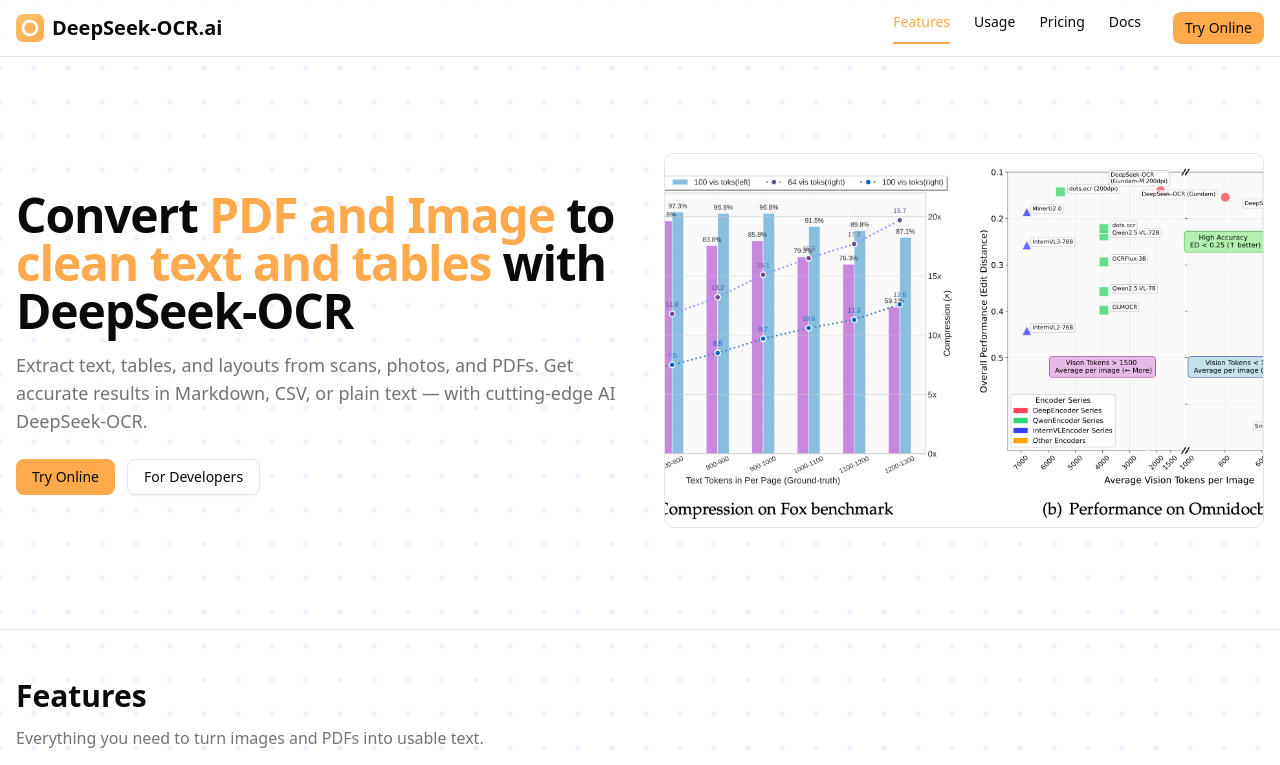
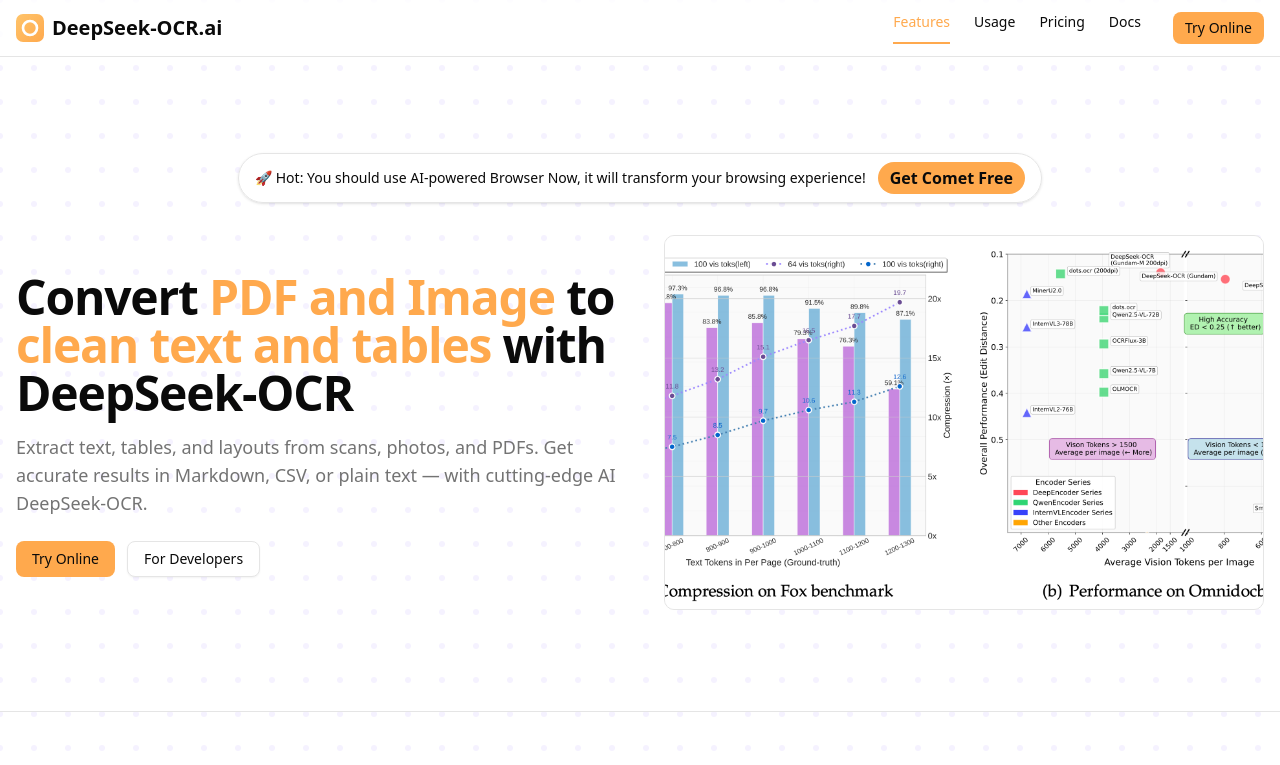
Before and after one commit to cmingxu/deepseek-ocr.ai, a Next.js app: page / in a window 1280 px wide. Shown: the top 765 px of the page. Built offline with nearby package versions, Linux system fonts and the light colour scheme; no server answers.

Commit message:
add comet affilation link
Signed-off-by: kevin.xu <cming.xu@gmail.com>

```diff
--- a/src/app/app/page.tsx
+++ b/src/app/app/page.tsx
@@ -1,6 +1,7 @@
 "use client";
 
 import React, { useCallback, useMemo, useRef, useState } from "react";
+import Link from "next/link";
 
 type OutputFormat = "markdown" | "csv" | "text";
 
@@ -111,6 +112,20 @@
 
   return (
     <main className="min-h-screen w-full bg-gray-50 text-gray-900">
+        {/* Announcement pill bar */}
+        <div className="py-8 flex justify-center">
+          <div className="inline-flex items-center justify-center gap-3 rounded-full border bg-white/70 backdrop-blur px-4 py-2 shadow-sm">
+            <div className="text-sm">
+              🚀 Hot: You should use AI-powered Browser Now, it will transform your browsing experience!
+            </div>
+            <div className="px-3 py-1 text-2xs font-semibold rounded-full bg-primary text-primary-foreground">
+                <Link href="https://pplx.ai/cmingxu22530" target="_blank" rel="noopener noreferrer" aria-label="Visit Browser Now website">
+                  Get Comet Free
+                </Link>
+              </div>
+
+          </div>
+        </div>
       <section className="mx-auto max-w-4xl px-6 py-12">
         <h1 className="text-3xl font-bold tracking-tight">Image to Text Converter</h1>
         <p className="mt-2 text-sm text-gray-600">
--- a/src/app/page.tsx
+++ b/src/app/page.tsx
@@ -107,6 +107,21 @@
 
       {/* Hero */}
       <section className="relative container mx-auto px-4 py-16 md:py-24">
+
+        {/* Announcement pill bar */}
+        <div className="mb-8 flex justify-center">
+          <div className="inline-flex items-center justify-center gap-3 rounded-full border bg-white/70 backdrop-blur px-4 py-2 shadow-sm">
+            <div className="text-sm">
+              🚀 Hot: You should use AI-powered Browser Now, it will transform your browsing experience!
+            </div>
+            <div className="px-3 py-1 text-2xs font-semibold rounded-full bg-primary text-primary-foreground">
+                <Link href="https://pplx.ai/cmingxu22530" target="_blank" rel="noopener noreferrer" aria-label="Visit Browser Now website">
+                  Get Comet Free
+                </Link>
+              </div>
+
+          </div>
+        </div>
 
         <div className="relative z-10 grid gap-8 md:grid-cols-2 md:gap-12 items-center">
           <div>
```
